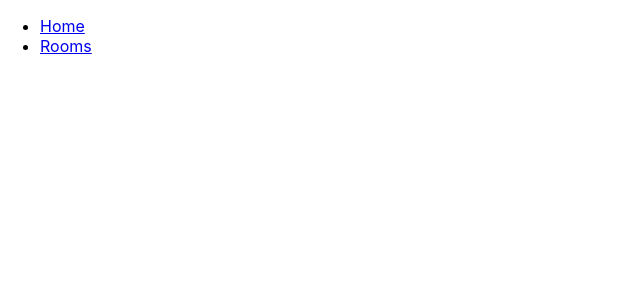
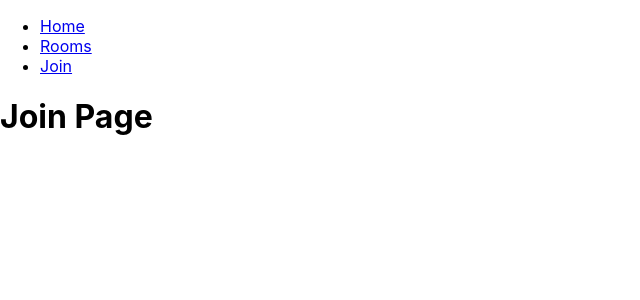
Before and after one commit to ubclaunchpad/sync, a React (Create React App) app in the folder frontend/: page /join in a window 1280 px wide. Shown: the top 300 px of the page, without its empty margins (0-640 px from the left). Built offline with nearby package versions, Linux system fonts and the light colour scheme.

Commit message:
Create /join route

```diff
--- a/frontend/src/components/HomePage.tsx
+++ b/frontend/src/components/HomePage.tsx
@@ -8,7 +8,7 @@ const HomePage: React.FC = () => {
     <div className="App">
       <h1>Sync Along</h1>
       <Button component={Link} to="/rooms" color="primary">Create</Button>
-      <Button component={Link} to="/rooms" color="primary">Join</Button>
+      <Button component={Link} to="/join" color="primary">Join</Button>
       <Button component={Link} to="/rooms" color="primary">Discover</Button>
     </div>
   );
--- /dev/null
+++ b/frontend/src/components/JoinPage.tsx
@@ -0,0 +1,17 @@
+import React, {Component} from 'react';
+
+class Join extends Component {
+  componentDidMount(){
+    console.log('Entered join rooms page');
+  }
+
+
+  render() {
+    return (
+    <div>
+      <h1>Join Page</h1>
+    </div>);
+  }
+}
+
+export default Join;
--- a/frontend/src/index.tsx
+++ b/frontend/src/index.tsx
@@ -4,6 +4,7 @@ import './index.css';
 import { Route, Link, BrowserRouter as Router } from 'react-router-dom';
 import RoomsPage from './components/RoomsPage';
 import HomePage from './components/HomePage';
+import JoinPage from './components/JoinPage';
 import * as serviceWorker from './serviceWorker';
 
 const routing = (
@@ -16,9 +17,13 @@ const routing = (
         <li>
           <Link to="/rooms">Rooms</Link>
         </li>
+        <li>
+          <Link to="/join">Join</Link>
+        </li>
       </ul>
       <Route exact path="/" component={HomePage} />
       <Route path="/rooms" component={RoomsPage} />
+      <Route path="/join" component={JoinPage} />
     </div>
   </Router>
 )
```
